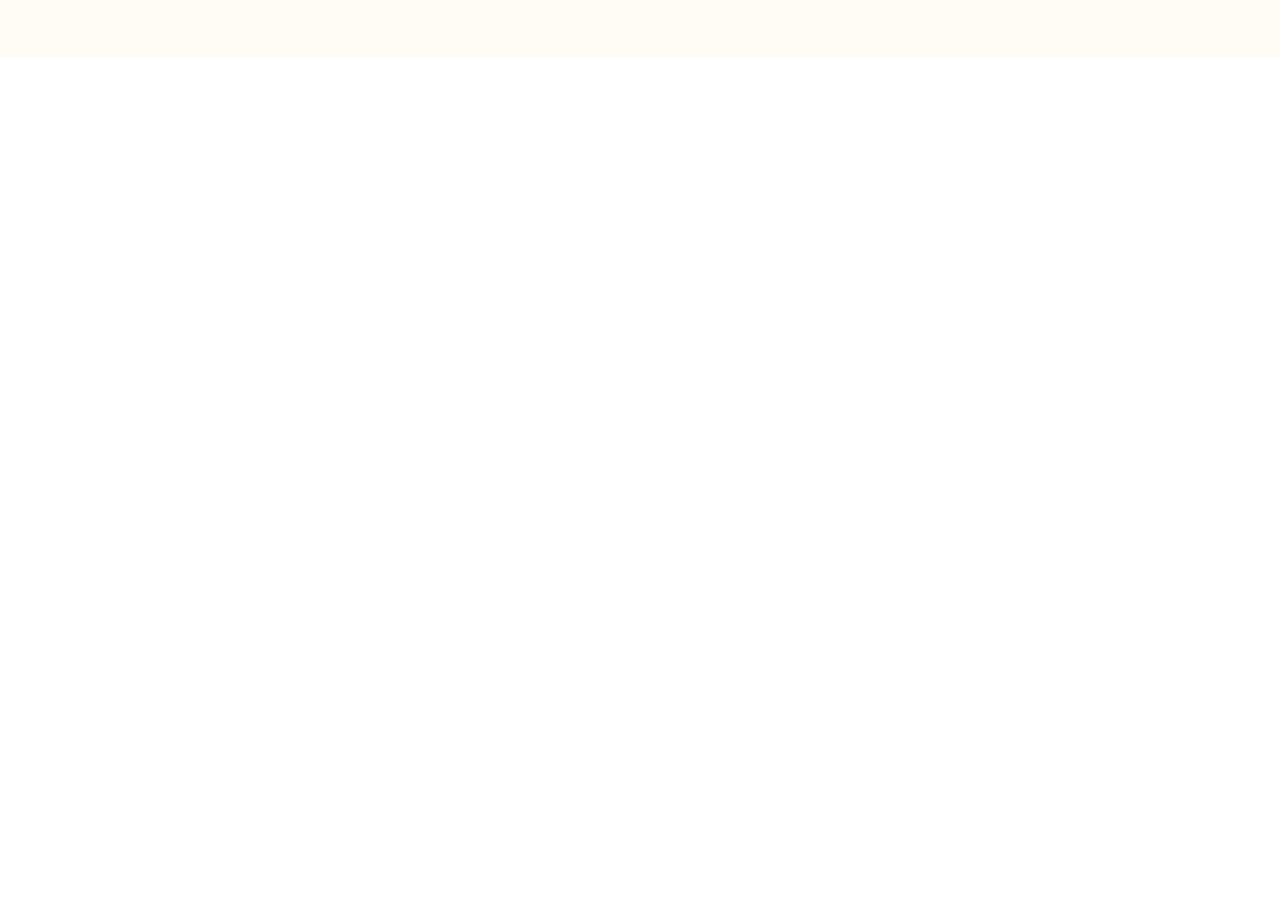
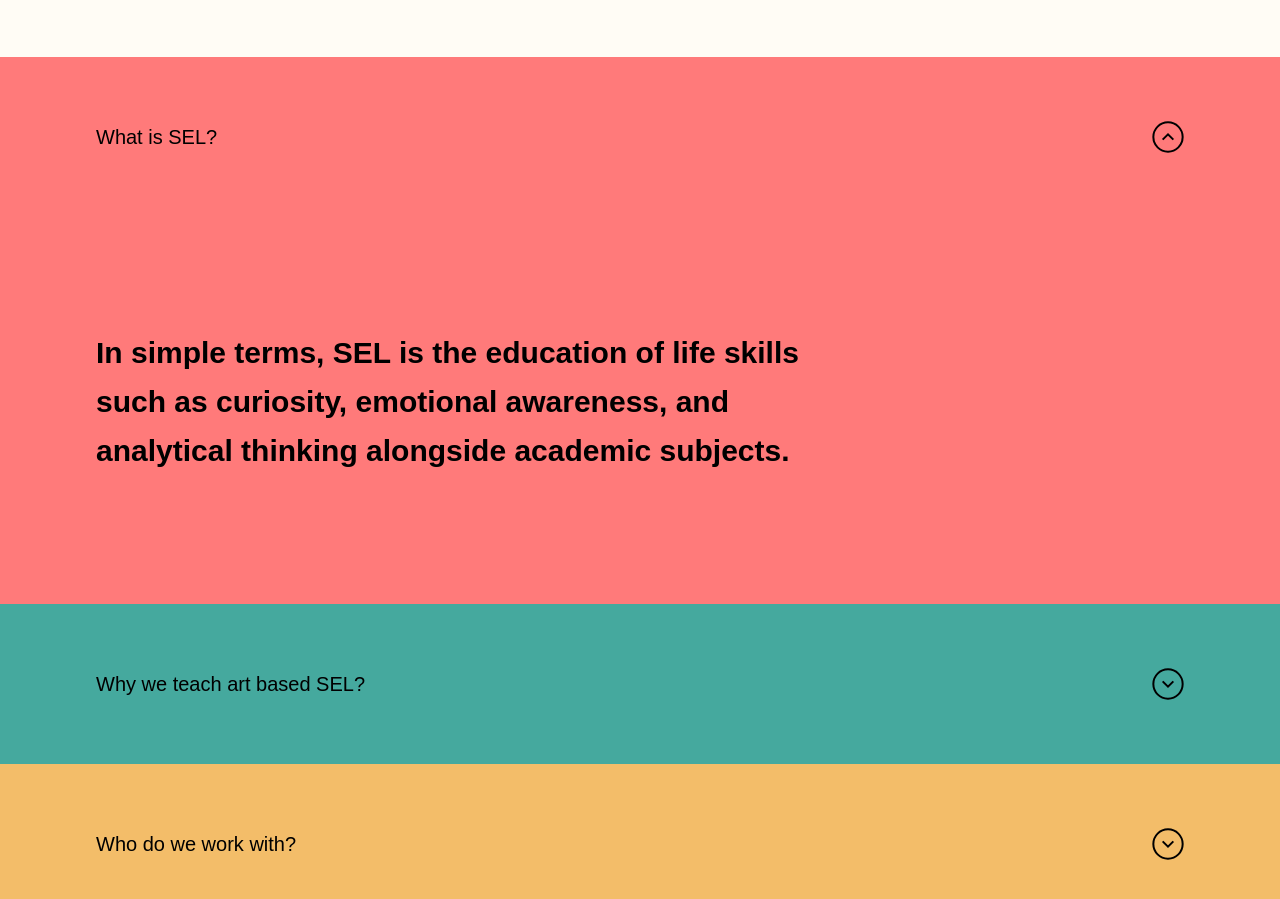
Before and after one commit to mokshchadha/slamoutloud, a Next.js app: page / in a window 1280 px wide. Shown: the part 3160-4059 px from the top of the page. Before the commit the page ends 3217 px from the top, so only its background shows below. Built offline with nearby package versions, Linux system fonts and the light colour scheme.

Commit message:
faqs section on homepage done

```diff
--- /dev/null
+++ b/src/app/components/homepage/FAQs.tsx
@@ -0,0 +1,88 @@
+"use client";
+
+import { useState } from "react";
+
+const faqData = [
+  {
+    id: 1,
+    question: "What is SEL?",
+    answer: "In simple terms, SEL is the education of life skills such as curiosity, emotional awareness, and analytical thinking alongside academic subjects.",
+    bgColor: "bg-[#FF7A7A]", // Coral
+  },
+  {
+    id: 2,
+    question: "Why we teach art based SEL?",
+    answer: "Art is a powerful medium for self-expression. It gives children a safe space to explore their emotions, develop empathy, and build resilience, seamlessly blending creativity with essential life skills.",
+    bgColor: "bg-[#45A99E]", // Teal
+  },
+  {
+    id: 3,
+    question: "Who do we work with?",
+    answer: "We work primarily with children from vulnerable communities, partnering with educators, schools, and local organizations to make art-based social emotional learning accessible to all.",
+    bgColor: "bg-[#F3BD69]", // Yellow
+  }
+];
+
+export default function FAQs() {
+  const [openIndex, setOpenIndex] = useState<number | null>(0); // 0 is open by default as in the screenshot
+
+  const toggleFAQ = (index: number) => {
+    setOpenIndex((prev) => (prev === index ? null : index));
+  };
+
+  return (
+    <section className="flex flex-col w-full">
+      {faqData.map((faq, index) => {
+        const isOpen = openIndex === index;
+
+        return (
+          <div
+            key={faq.id}
+            className={`${faq.bgColor} flex flex-col w-full transition-colors duration-300 cursor-pointer overflow-hidden`}
+            onClick={() => toggleFAQ(index)}
+          >
+            {/* Header (Question + Icon) */}
+            <div className="flex items-center justify-between px-6 py-8 md:px-16 lg:px-24 md:py-16">
+              <h3 className="text-base md:text-xl font-medium text-black">
+                {faq.question}
+              </h3>
+              <div
+                className={`flex-shrink-0 transition-transform duration-500 ease-in-out transform ${
+                  isOpen ? "rotate-180" : "rotate-0"
+                }`}
+              >
+                <svg
+                  width="32"
+                  height="32"
+                  viewBox="0 0 24 24"
+                  fill="none"
+                  stroke="currentColor"
+                  strokeWidth="1.5"
+                  className="text-black"
+                >
+                  <circle cx="12" cy="12" r="11" />
+                  <path d="m8 10 4 4 4-4" />
+                </svg>
+              </div>
+            </div>
+
+            {/* Answer Content */}
+            <div
+              className={`grid transition-all duration-500 ease-in-out ${
+                isOpen ? "grid-rows-[1fr] opacity-100" : "grid-rows-[0fr] opacity-0"
+              }`}
+            >
+              <div className="overflow-hidden">
+                <div className="px-6 pb-12 md:px-16 lg:px-24 md:pb-32 pt-12 md:pt-28 max-w-full md:max-w-[80%] lg:max-w-[70%] text-left">
+                  <p className="text-xl md:text-2xl lg:text-3xl font-bold leading-relaxed text-black">
+                    {faq.answer}
+                  </p>
+                </div>
+              </div>
+            </div>
+          </div>
+        );
+      })}
+    </section>
+  );
+}
--- a/src/app/page.tsx
+++ b/src/app/page.tsx
@@ -3,6 +3,7 @@ import Hero from "./components/homepage/Hero";
 import VisionMission from "./components/homepage/VisionMission";
 import WeareSOL from "./components/homepage/WeareSOL";
 import DidYouKnow from "./components/homepage/DidYouKnow";
+import FAQs from "./components/homepage/FAQs";
 
 export default function Home() {
   return (
@@ -12,6 +13,7 @@ export default function Home() {
       <DidYouKnow />
       <WeareSOL />
       <VisionMission />
+      <FAQs />
     </main>
   );
 }
```
Also changed, not shown: src/app/components/homepage/OurImpact.tsx (added).
